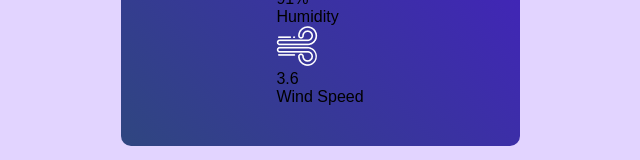
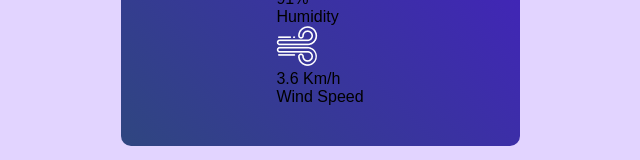
Before and after one commit to elijahgummer/weather-app-react, a React (Create React App) app in the folder weather-app-react/: page / in a window 1280 px wide. Shown: the part 565-725 px from the top of the page, without its empty margins (320-960 px from the left). Built offline with nearby package versions, Linux system fonts and the light colour scheme.

Commit message:
changed the code

```diff
--- a/weather-app-react/src/components/Weather.jsx
+++ b/weather-app-react/src/components/Weather.jsx
@@ -31,7 +31,7 @@ const Weather = () => {
         <div className="col">
           <img src={wind_icon} alt="" />
           <div>
-            <p>3.6</p>
+            <p>3.6 Km/h</p>
             <span>Wind Speed</span>
           </div>
         </div>
```
